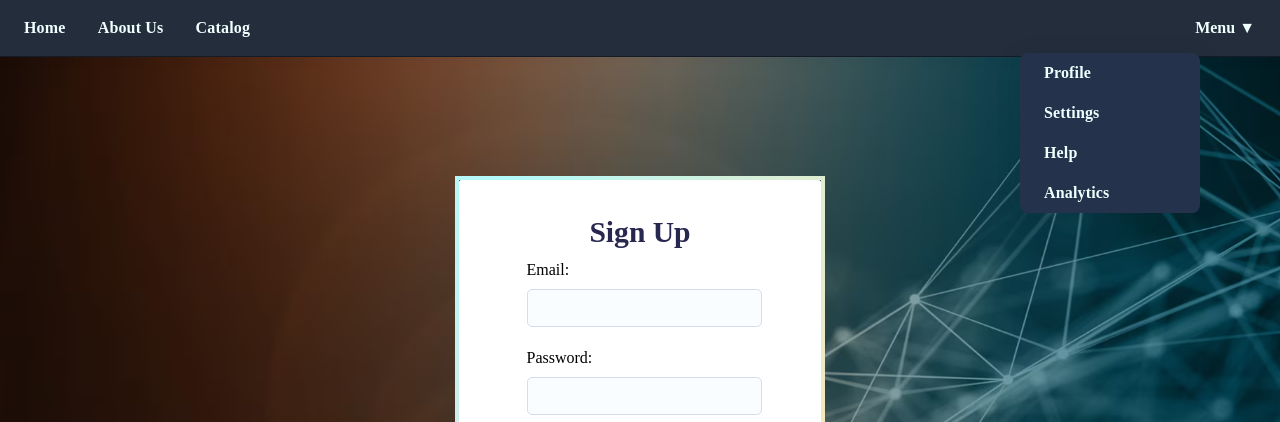
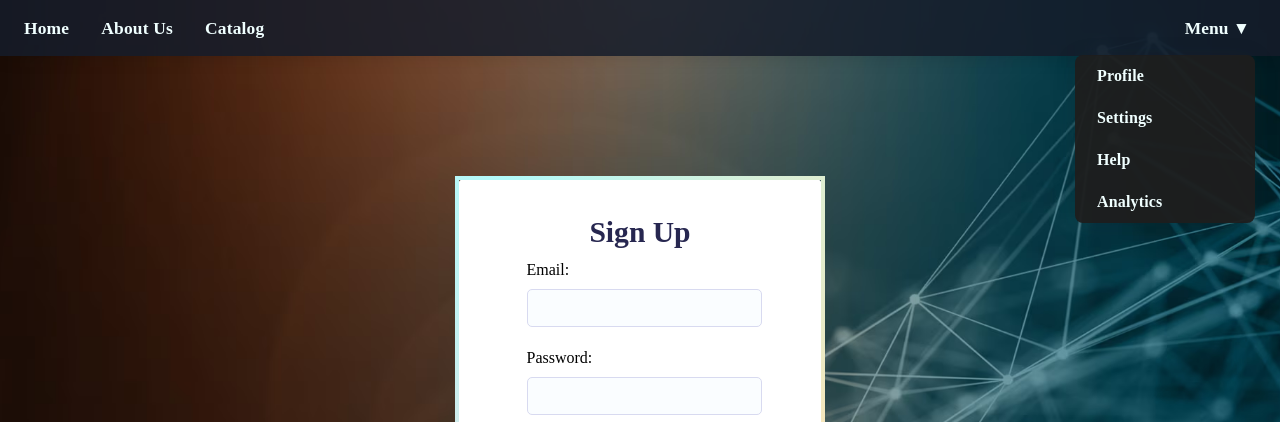
Before and after one commit to SaidRrudhani/Projekt, a PHP site: the page made by Sign up page.html in a window 1280 px wide, after a click that opens the changed part. Shown: the top 422 px of the page. Run offline with PHP 8.4, Linux system fonts and the light colour scheme.

Commit message:
Small changes

```diff
--- a/Homepage.html
+++ b/Homepage.html
@@ -8,13 +8,13 @@
 
     <div class="main-content centered-content">
         <div class="welcome-box">
-            <h1 class="welcome-title">Cyber Forge</h1>
+            <h1 class="welcome-title"><b>Cyber Forge</b></h1>
             <p class="welcome-desc">
                 Explore our Catalog and learn more <br>
                 about us using the buttons below.
             </p>
             <div class="welcome-links">
-                <a href="Homepage.html" class="welcome-btn home-btn">Home</a>
+                <a href="Help.html" class="welcome-btn Help-btn">Help</a>
                 <a href="AboutUs.html" class="welcome-btn about-btn">About Us</a>
                 <a href="Catalog.html" class="welcome-btn catalog-btn">Catalog</a>
             </div>
--- a/Project.css
+++ b/Project.css
@@ -209,6 +209,7 @@ body {
     color: #FAFAFA;
     font-family: 'Times New Roman', Times, serif;
     margin-bottom: 18px;
+    font-style: italic;
 }
 .welcome-desc {
     color: #e0eafb;
@@ -230,7 +231,7 @@ body {
     transition: background 0.18s;
     display: inline-block;
 }
-.home-btn {
+.Help-btn {
     background: #ffa651;
 }
 .about-btn {
--- a/Sign up.css
+++ b/Sign up.css
@@ -15,7 +15,7 @@
             display: flex;
             justify-content: space-between;
             align-items: center;
-            background: #232d3b;
+            background: rgba(22, 28, 42, 0.86);
             color: #F0FFFF;
             height: 56px;
             width: 100%;
@@ -27,22 +27,25 @@
             top: 0;
             left: 0;
             right: 0;
-            z-index: 10;
-            box-shadow: 0 2px 14px 0 rgba(0,32,65,0.06),0 0 0 1px #151b26;
+            z-index: 100;
+            box-shadow: 0 2px 16px rgba(0,0,0,0.13);
         }
         .navbar-left a, .navbar-right, .dropdown-menu{
             color: #F0FFFF;
             text-decoration: none;
             margin-right: 28px;
             font-weight: 700;
-            font-size: 1rem;
+            font-size: 1.09rem;
             transition: color 0.2s;
+            border-radius: 6px;
+            transition:background 0.16s;
+            outline: none;
         }
         .navbar-left a:last-child {
             margin-right: 0;
         }
         .navbar-left a:hover {
-            color: #f6c453;
+             background: rgba(255,255,255,0.13);
         }
         .navbar-right {
             position: relative;
@@ -60,9 +63,9 @@
             font: inherit;
             cursor: pointer;
             font-weight: 700;
-            font-size: 1rem;
+            font-size: 1.09rem;
             padding: 8px 18px;
-            margin-right: -45px;
+            margin-right: -40px;
         }
         .dropdown-toggle:focus {
             outline: none;
@@ -71,9 +74,9 @@
             display: none;
             position: absolute;
             top: calc(100% + 8px);
-            right: 0;
+            right: -55px;
             left: auto;
-            background: #24324b;
+            background: rgba(30, 30, 30, 0.95);
             min-width: 180px;
             max-width: min(92vw, 270px);
             border-radius: 8px;
@@ -90,7 +93,7 @@
         .dropdown-menu a {
             display: block;
             text-decoration: none;
-            padding: 11px 24px;
+            padding: 12px 22px;
             color: #F0FFFF;
             font-size: 1rem;
             transition: background 0.25s, color 0.25s;
@@ -99,7 +102,11 @@
             text-overflow: ellipsis;
         }
         .dropdown-menu a:hover {
-            background: #2e4780;
+            background: #437e99;
+            color: #e6fafd;
+        }
+        .dropdown.open .dropdown-menu {
+        display: block;
         }
         @media (max-width: 500px) {
             .navbar {
```
